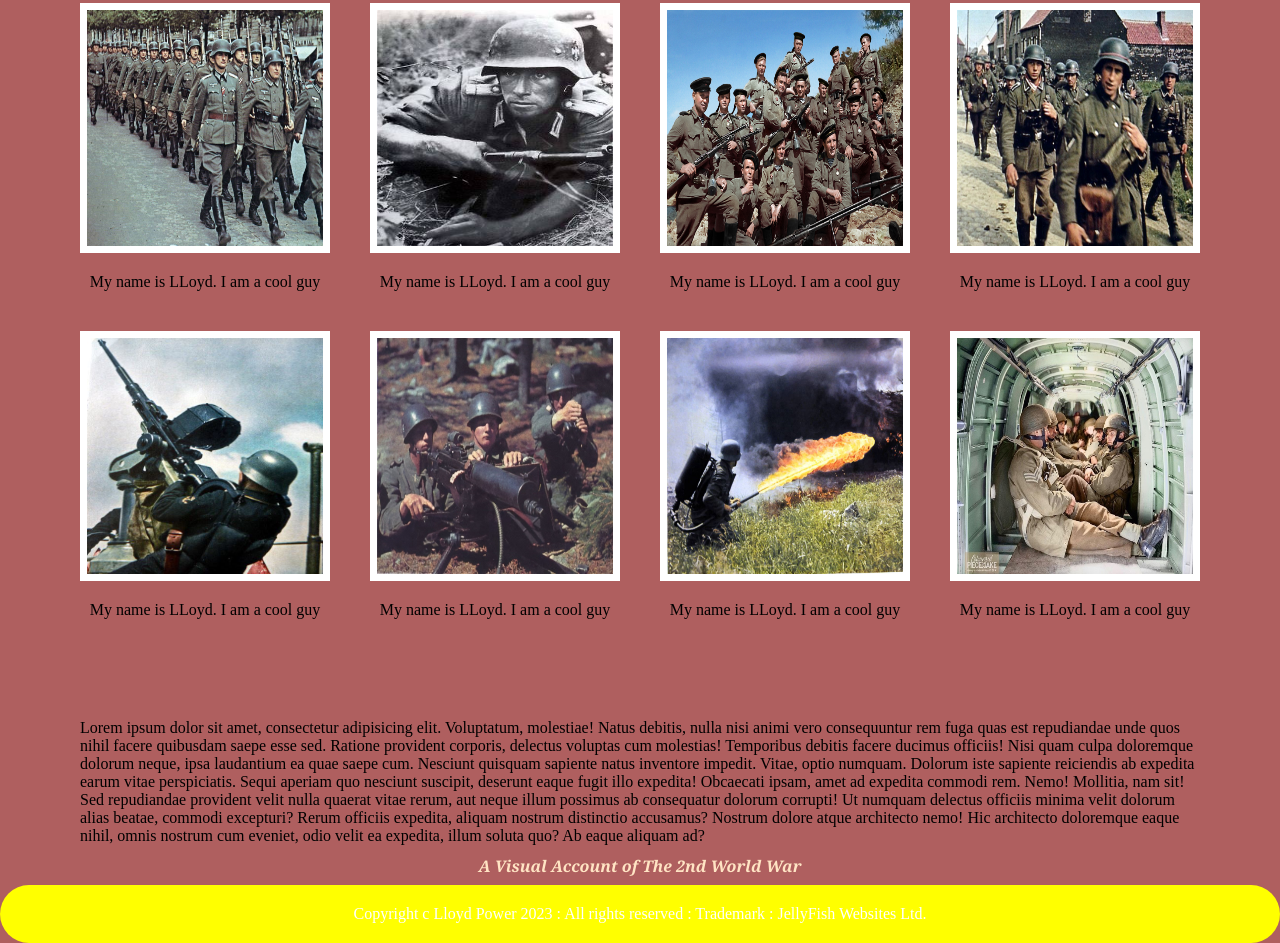
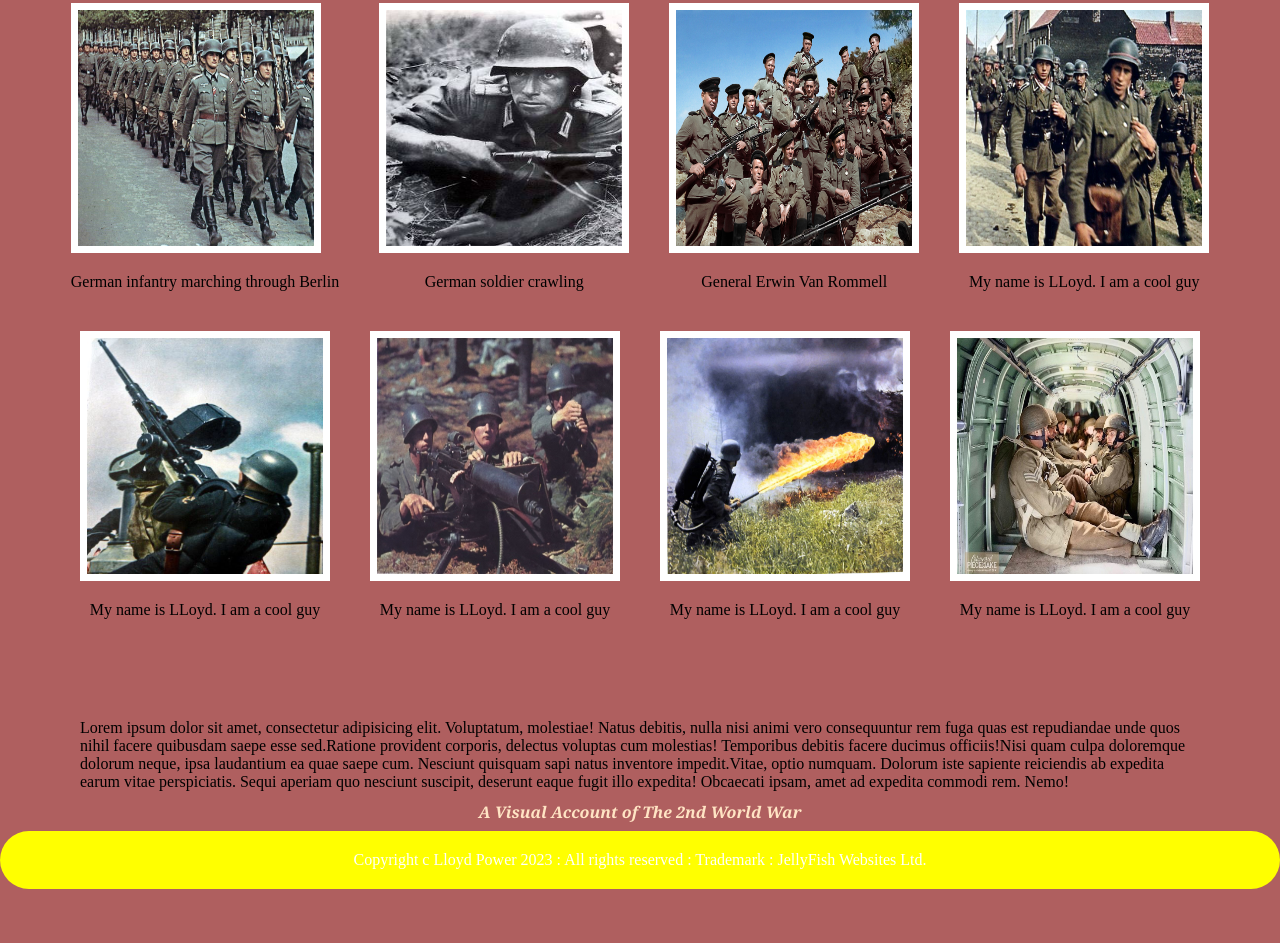
Before and after one commit to TheArcticFox1/Project-1-History-of-World-War-II, a plain HTML site: page index.html in a window 1280 px wide. Shown: the part 389-1332 px from the top of the page. After the commit the page ends 1278 px from the top, so only its background shows below. Drawn offline with Linux system fonts and the light colour scheme.

Commit message:
edit image

```diff
--- a/index.html
+++ b/index.html
@@ -58,15 +58,15 @@
 
             <div class="image-group">
                 <img src="images/p1.jpg" alt="World War II in pictures">
-                <p>My name is LLoyd. I am a cool guy</p>
+                <p>German infantry marching through Berlin</p>
             </div>
             <div class="image-group">
                 <img src="images/p2.jpg" alt="World War II in pictures">
-                <p>My name is LLoyd. I am a cool guy</p>
+                <p>German soldier crawling</p>
             </div>
             <div class="image-group">
                 <img src="images/p3.jpg" alt="World War II in pictures">
-                <p>My name is LLoyd. I am a cool guy</p>
+                <p>General Erwin Van Rommell</p>
             </div>
             <div class="image-group">
                 <img src="images/p4.jpg" alt="World War II in pictures">
@@ -91,32 +91,17 @@
                 <img src="images/p8.jpg" alt="World War II in pictures">
                 <p>My name is LLoyd. I am a cool guy</p>
             </div>
+
         </div>
+
     <div class="flex-center">
+
 <div class="container-text">
-                <p>Lorem ipsum dolor sit amet, consectetur adipisicing elit. Voluptatum, molestiae! Natus debitis, nulla
-                    nisi animi vero consequuntur rem fuga quas est repudiandae unde quos nihil facere quibusdam saepe
-                    esse
-                    sed.
-                    Ratione provident corporis, delectus voluptas cum molestias! Temporibus debitis facere ducimus
-                    officiis!
-                    Nisi quam culpa doloremque dolorum neque, ipsa laudantium ea quae saepe cum. Nesciunt quisquam
-                    sapiente
-                    natus inventore impedit.
-                    Vitae, optio numquam. Dolorum iste sapiente reiciendis ab expedita earum vitae perspiciatis. Sequi
-                    aperiam quo nesciunt suscipit, deserunt eaque fugit illo expedita! Obcaecati ipsam, amet ad expedita
-                    commodi rem. Nemo!
-                    Mollitia, nam sit! Sed repudiandae provident velit nulla quaerat vitae rerum, aut neque illum
-                    possimus
-                    ab consequatur dolorum corrupti! Ut numquam delectus officiis minima velit dolorum alias beatae,
-                    commodi
-                    excepturi?
-                    Rerum officiis expedita, aliquam nostrum distinctio accusamus? Nostrum dolore atque architecto nemo!
-                    Hic
-                    architecto doloremque eaque nihil, omnis nostrum cum eveniet, odio velit ea expedita, illum
-                    soluta
-                    quo? Ab eaque aliquam ad?</p>
+
+<p>Lorem ipsum dolor sit amet, consectetur adipisicing elit. Voluptatum, molestiae! Natus debitis, nulla nisi animi vero consequuntur rem fuga quas est repudiandae unde quos nihil facere quibusdam saepe esse sed.Ratione provident corporis, delectus voluptas cum molestias! Temporibus debitis facere ducimus officiis!Nisi quam culpa doloremque dolorum neque, ipsa laudantium ea quae saepe cum. Nesciunt quisquam sapi natus inventore impedit.Vitae, optio numquam. Dolorum iste sapiente reiciendis ab expedita earum vitae perspiciatis. Sequi aperiam quo nesciunt suscipit, deserunt eaque fugit illo expedita! Obcaecati ipsam, amet ad expedita commodi rem. Nemo!</p>
+
 </div>
+
 </div>
 
 <p class="video-description">A Visual Account of The 2nd World War</p>
```
Lines whose indentation alone changed are shown as unchanged.
